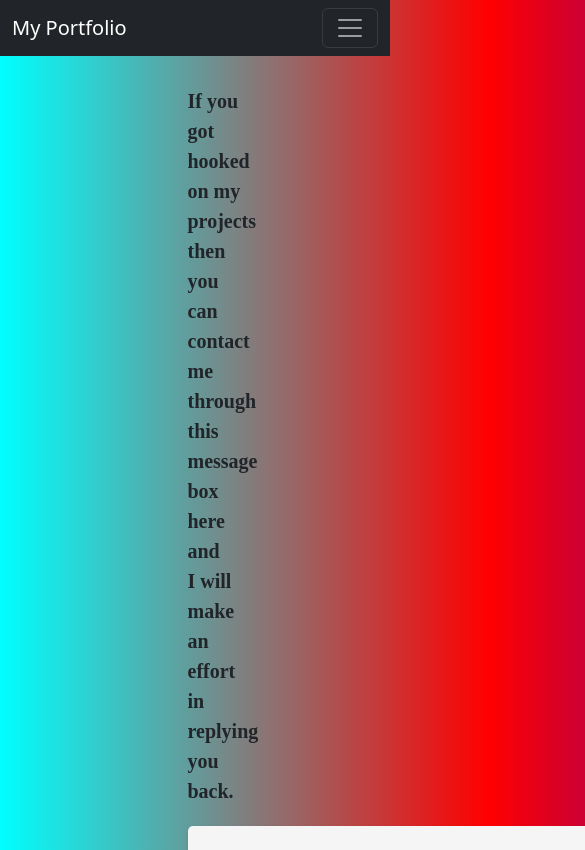
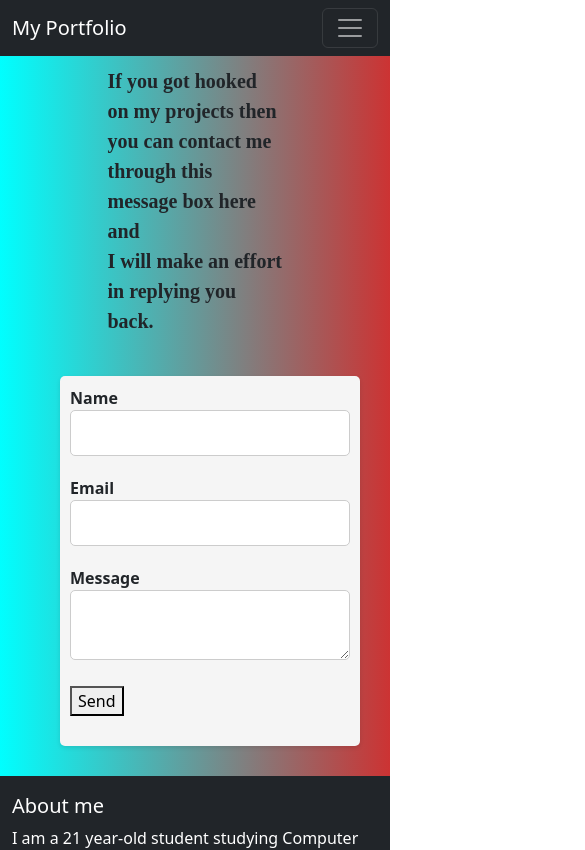
Before and after one commit to Tu2-prog/portfolio, a React (Create React App) app: page /contact_me in a window 390 px wide. Shown: the top 850 px of the page, 585 px wide, since content can reach past the window. Built offline with nearby package versions, Linux system fonts and the light colour scheme.

Commit message:
finally made website enough responsively

```diff
--- a/src/App.css
+++ b/src/App.css
@@ -44,9 +44,9 @@ body {
 }
 
 .grid-container {
-  margin: auto;
-  width: 50%;
-  padding: 10px;
+  display: flex;
+  flex-wrap: wrap;
+  justify-content: center;
 }
 
 .grid-item {
@@ -121,6 +121,9 @@ h3 {
   background-color: #f5f5f5;
   border-radius: 5px;
   box-shadow: 0 2px 4px rgba(0, 0, 0, 0.1);
+  margin: auto;
+  width: 50%;
+  padding: 10px;
 }
 
 .form-group {
@@ -160,19 +163,24 @@ textarea {
   margin-bottom: 20px;
 }
 
-@media only screen and (max-width: 1700px){
+  @media only screen and (min-width: 375px) and (max-width: 768px){
     .text-box{
       margin-right: 30px;
       font-size: 20px;
+      margin-top: 20px;
+      margin-left: 80px;
+      margin-bottom: 20px;
     }
   }
 
   @media only screen and (max-width: 1700px) {
     .contact-container{
       align-content: center;
-    width: 700px;
+      width:300px;
       background-color: #f5f5f5;
       margin-right: 30px;
+      margin-top: 30px;
+      margin-bottom: 30px;
       border-radius: 5px;
       box-shadow: 0 2px 4px rgba(0, 0, 0, 0.1);
     }
--- a/src/views/Contact.js
+++ b/src/views/Contact.js
@@ -8,13 +8,11 @@ export const Contact = () => {
         <>
         <NavBar>
         </NavBar>
-            <div className="grid-container">
-                <div className="text-box">
+            <div className="text-box" style={{margin: "auto", width: "50%", padding: "10px"}}>
                 If you got hooked on my projects then you can contact me through this message box here and <br/> I will make an effort in
                 replying you back.
-                </div>
+            </div>
             <ContactUs/>
-            </div>
         <Footer/>
         </>
     );
```
Lines whose indentation alone changed are shown as unchanged.
